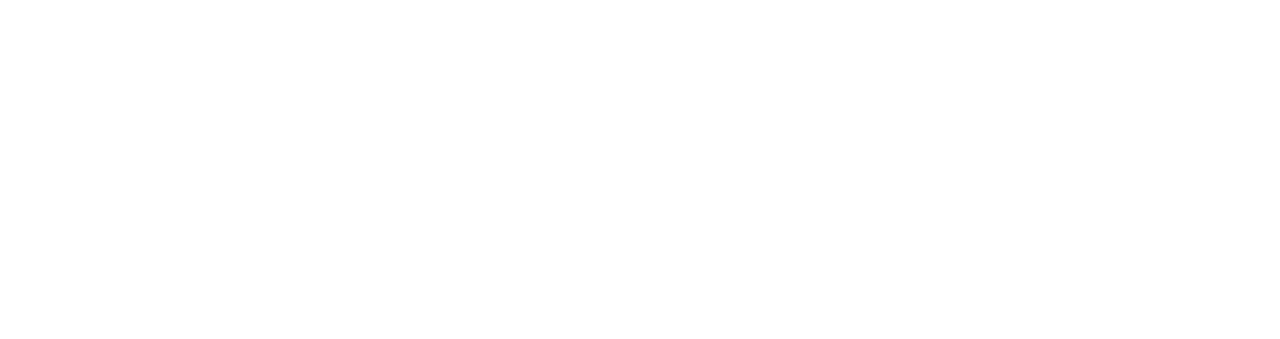
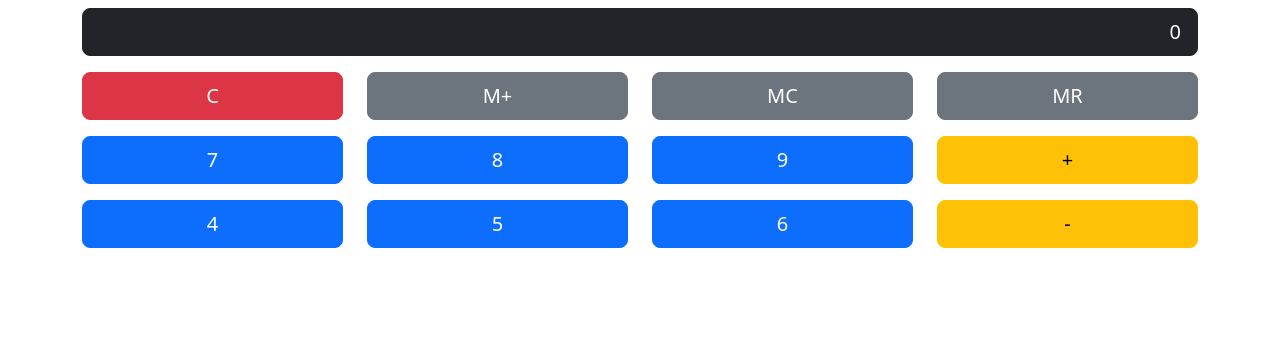
Before and after one commit to HindSarra/Calculatrice-simple-, a plain HTML site: page index.html in a window 1280 px wide. Drawn offline with nearby package versions, Linux system fonts and the light colour scheme.

Commit message:
Realiser l'interface de la calculatrce avec Bootstaps

```diff
--- a/css/style.css
+++ b/css/style.css
@@ -0,0 +1,14 @@
+
+
+#memoire{
+  top:5px;
+  left:20px;
+  display: none;
+}
+#ecran{
+
+text-align: right;
+}
+div .col-3{
+width: 100%;
+}
--- a/index.html
+++ b/index.html
@@ -13,12 +13,65 @@
 <body>
     <main class="container">
         <section class="row">
-            <div class="col-12">
-                <span id="ecran" class="btn-btn-dark"></span>
+            <div class="col-12 my-2">
+                <span id="ecran" class="btn btn-dark btn-lg btn-block text-right w-100">0
+                </span>
+                <p id="memoire" class="text-white position-absolute">M</p>
+
             </div>
+            <div class="col-3 py-2">
+                <span class="btn btn-danger btn-lg btn-block w-100">C</span>
+            </div>
+            <div class="col-3 py-2">
+                <span class="btn btn-secondary btn-lg btn-block w-100 ">M+</span>
+            </div>
+            <div class="col-3 py-2">
+                <span class="btn btn-secondary btn-lg btn-block w-100">MC</span>
+            </div>
+            <div class="col-3 py-2">
+                <span class="btn btn-secondary btn-lg btn-block w-100">MR</span>
+            </div>
+            <div class="col-3 py-2">
+                <span class="btn btn-primary btn-lg btn-block w-100">7</span>
+            </div>
+            <div class="col-3 py-2">
+                <span class="btn btn-primary btn-lg btn-block w-100">8</span>
+            </div>
+            <div class="col-3 py-2">
+                <span class="btn btn-primary btn-lg btn-block w-100">9</span>
+           </div>
+            <div class="col-3 py-2">
+                <span class="btn btn-warning btn-lg btn-block w-100">+</span>
+            </div>
+            <div class="col-3 py-2">
+                <span class="btn btn-primary btn-lg btn-block w-100">4</span>
+            </div>
+            <div class="col-3 py-2">
+                <span class="btn btn-primary btn-lg btn-block w-100">5</span>
+            </div>
+            <div class="col-3 py-2">
+                <span class="btn btn-primary btn-lg btn-block w-100">6</span>
+           </div>
+            <div class="col-3 py-2">
+                <span class="btn btn-warning btn-lg btn-block w-100">-</span>
+            </div>
+
+
+            <div class="col-3 py-2"><span class="btn btn-lg btn-block w-100"></span></div>
+            <div class="col-3 py-2"><span class="btn btn-lg btn-block w-100"></span></div>
+            <div class="col-3 py-2"><span class="btn btn-lg btn-block w-100"></span></div>
+            <div class="col-3 py-2"><span class="btn btn-lg btn-block w-100"></span></div>
+            <div class="col-3 py-2"><span class="btn btn-lg btn-block w-100"></span></div>
+            <div class="col-3 py-2"><span class="btn btn-lg btn-block w-100"></span></div>
+            <div class="col-3 py-2"><span class="btn btn-lg btn-block w-100"></span></div>
+            <div class="col-3 py-2"><span class="btn btn-lg btn-block w-100"></span></div>
         </section>
     </main>
 
+
+
+    <script src="https://cdn.jsdelivr.net/npm/@popperjs/core@2.11.5/dist/umd/popper.min.js" integrity="sha384-Xe+8cL9oJa6tN/veChSP7q+mnSPaj5Bcu9mPX5F5xIGE0DVittaqT5lorf0EI7Vk" crossorigin="anonymous"></script>
+    <script src="https://cdn.jsdelivr.net/npm/bootstrap@5.2.0-beta1/dist/js/bootstrap.min.js" integrity="sha384-kjU+l4N0Yf4ZOJErLsIcvOU2qSb74wXpOhqTvwVx3OElZRweTnQ6d31fXEoRD1Jy" crossorigin="anonymous"></script>
     <script src="js/main.js"></script>
 </body>
 </html>
```
